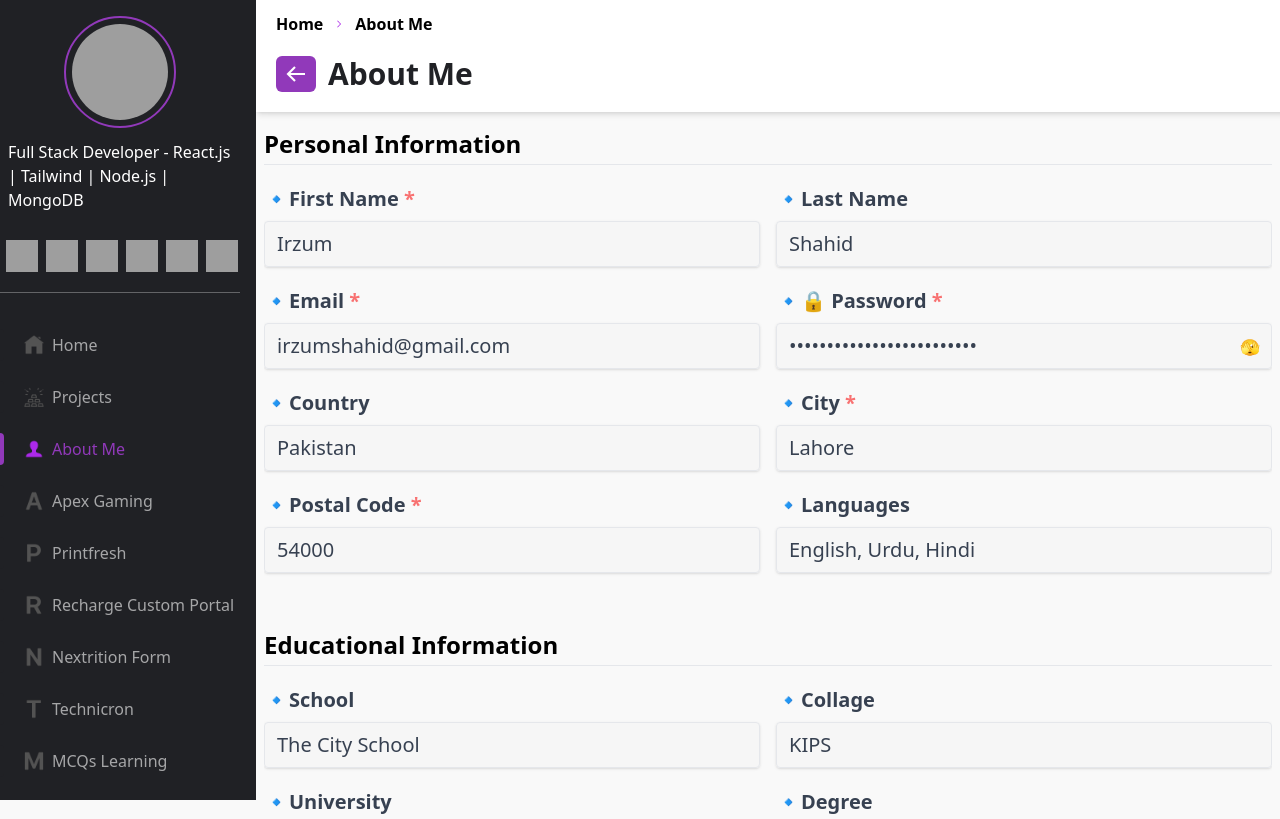
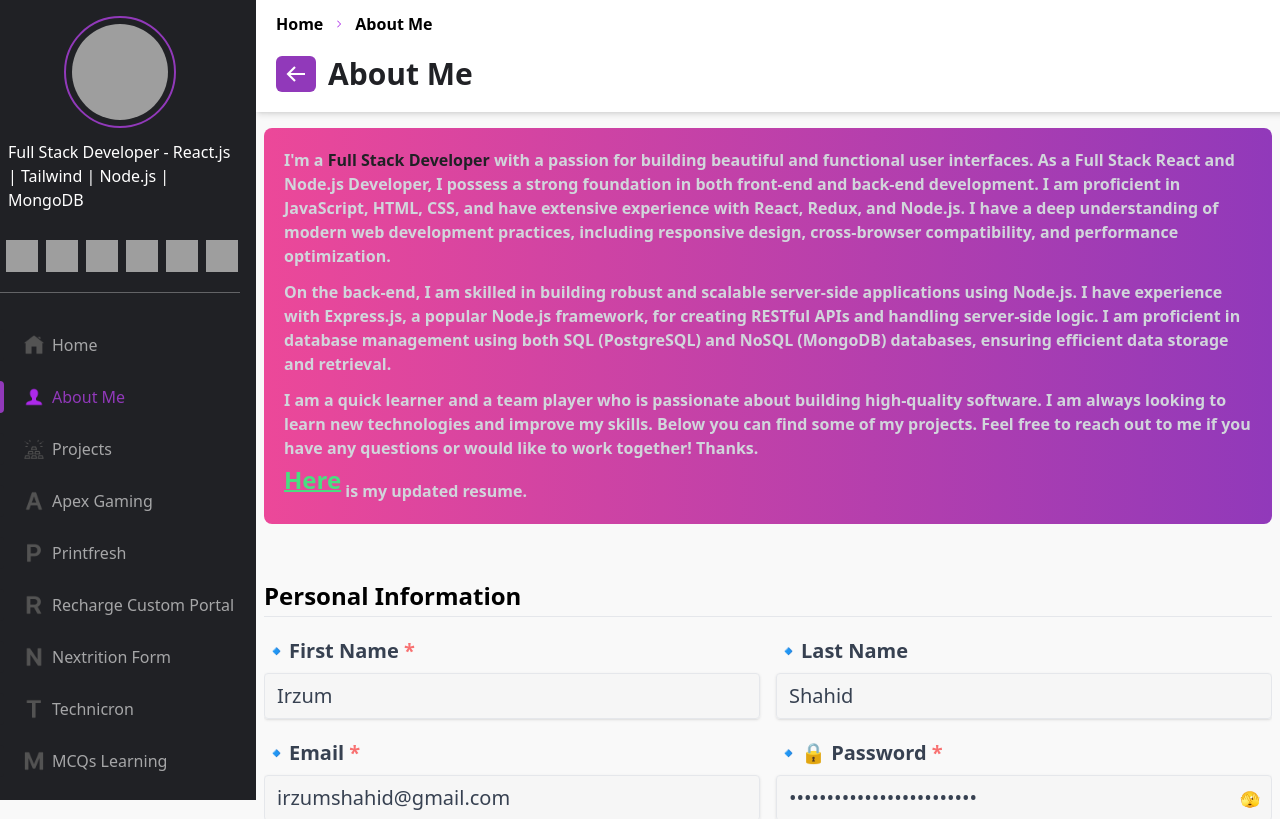
Before and after one commit to izumshahid/portfolio, a Next.js app: page /AboutMe in a window 1280 px wide. Shown: the top 819 px of the page. Built offline with nearby package versions, Linux system fonts and the light colour scheme; grey boxes are pictures that could not be loaded.

Commit message:
reorder nav links, home pageupdated, about me updated, skill and interests updated

```diff
--- a/src/app/AboutMe/page.js
+++ b/src/app/AboutMe/page.js
@@ -7,6 +7,50 @@ import React from "react";
 const Profile = () => {
   return (
     <div className="pb-5">
+      <div className="flex flex-col gap-3 2xl:text-xl mb-14 text-gray-300 p-5 rounded-lg font-semibold bg-gradient-to-r from-pink-500 to-main_purple_color">
+        <p>
+          I'm a{" "}
+          <strong className="text-main_black_color">
+            Full Stack Developer
+          </strong>{" "}
+          with a passion for building beautiful and functional user interfaces.
+          As a Full Stack React and Node.js Developer, I possess a strong
+          foundation in both front-end and back-end development. I am proficient
+          in JavaScript, HTML, CSS, and have extensive experience with React,
+          Redux, and Node.js. I have a deep understanding of modern web
+          development practices, including responsive design, cross-browser
+          compatibility, and performance optimization.
+        </p>
+
+        <p>
+          On the back-end, I am skilled in building robust and scalable
+          server-side applications using Node.js. I have experience with
+          Express.js, a popular Node.js framework, for creating RESTful APIs and
+          handling server-side logic. I am proficient in database management
+          using both SQL (PostgreSQL) and NoSQL (MongoDB) databases, ensuring
+          efficient data storage and retrieval.
+        </p>
+
+        <p>
+          I am a quick learner and a team player who is passionate about
+          building high-quality software. I am always looking to learn new
+          technologies and improve my skills. Below you can find some of my
+          projects. Feel free to reach out to me if you have any questions or
+          would like to work together! Thanks.
+        </p>
+
+        <p>
+          <a
+            href="https://drive.google.com/file/d/1aThXKPF0SG-b6p7BZnEMnH5Dqhnp2NBQ/view?usp=sharing"
+            target="_blank"
+            className="text-green-400 text-xl font-bold underline animate-bounce inline-block"
+          >
+            <span className="text-2xl font-bold">Here</span>
+          </a>{" "}
+          is my updated resume.
+        </p>
+      </div>
+
       <div className="PersonalInfo mb-12">
         <p className="text-lg md:text-2xl font-semibold mb-5 pb-1 border-b">
           Personal Information
--- a/src/app/page.js
+++ b/src/app/page.js
@@ -12,60 +12,20 @@ import Typed from "react-typed";
 
 export default function Home() {
   return (
-    <div className="flex flex-col gap-5 mb-5">
-      <div className="text-white md:p-5 rounded-bl-full rounded-tr-full">
-        <div className="w-40 rounded-full m-auto mb-5 overflow-hidden p-2 border-2 border-main_hover_purple bg-green-600">
+    <div className="flex flex-col gap-5 mb-5 justify-center h-full items-center">
+      <div className="text-white md:p-5 rounded-bl-full rounded-tr-full ">
+        <div className="w-40 2xl:w-44 rounded-full m-auto mb-8 md:mb-10 overflow-hidden p-2 border-2 border-main_hover_purple bg-green-600">
           <Image
             src={My_PROFILE_IMG}
             alt="heroimg"
             className="w-full object-contain rounded-full border-2 border-main_hover_purple p-2 bg-main_purple_color"
           />
         </div>
-        {/* <div className="flex flex-col gap-3">
-          <p>
-            I'm a <strong>Full Stack Developer</strong> with a passion for
-            building beautiful and functional user interfaces. As a Full Stack
-            React and Node.js Developer, I possess a strong foundation in both
-            front-end and back-end development. I am proficient in JavaScript,
-            HTML, CSS, and have extensive experience with React, Redux, and
-            Node.js. I have a deep understanding of modern web development
-            practices, including responsive design, cross-browser compatibility,
-            and performance optimization.
-          </p>
-
-          <p>
-            On the back-end, I am skilled in building robust and scalable
-            server-side applications using Node.js. I have experience with
-            Express.js, a popular Node.js framework, for creating RESTful APIs
-            and handling server-side logic. I am proficient in database
-            management using both SQL (PostgreSQL) and NoSQL (MongoDB)
-            databases, ensuring efficient data storage and retrieval.
-          </p>
-
-          <p>
-            I am a quick learner and a team player who is passionate about
-            building high-quality software. I am always looking to learn new
-            technologies and improve my skills. Below you can find some of my
-            projects. Feel free to reach out to me if you have any questions or
-            would like to work together! Thanks.
-          </p>
-
-          <p>
-            <a
-              href="https://drive.google.com/file/d/1aThXKPF0SG-b6p7BZnEMnH5Dqhnp2NBQ/view?usp=sharing"
-              target="_blank"
-              className="text-green-500 text-xl font-bold underline animate-bounce inline-block"
-            >
-              Here
-            </a>{" "}
-            is my updated resume.
-          </p>
-        </div> */}
         <div className="text-center">
-          <p className="text-2xl sm:text-4xl font-bold font-serif">
+          <p className="text-2xl sm:text-4xl 2xl:text-[60px] font-bold font-serif mb-3 md:mb-5">
             IRZUM <span className="text-main_purple_color">SHAHID</span>
           </p>
-          <h1 className="text-xl sm:text-4xl font-bold font-serif text-main_purple_color ">
+          <h1 className="text-xl sm:text-4xl 2xl:text-[60px] font-bold font-serif text-main_purple_color ">
             I'm a{" "}
             <Typed
               strings={[
@@ -78,7 +38,7 @@ export default function Home() {
               backSpeed={50}
               cursorChar="|"
               showCursor={true}
-              className="text-xl sm:text-4xl font-bold text-main_purple_color"
+              className="text-xl sm:text-4xl 2xl:text-[60px] font-bold text-main_purple_color"
             >
               <input type="text" className="bg-transparent text-white" />
             </Typed>
--- a/src/components/Interests.js
+++ b/src/components/Interests.js
@@ -12,7 +12,7 @@ export const Interests = () => {
         {INTERESTS.map(({ title }, idx) => (
           <div
             key={idx}
-            className="bg-main_purple_color hover:bg-main_hover_purple min-w-fit w-9 text-center rounded-md hover:scale-110 transition-all duration-300 ease-in-out cursor-default"
+            className="bg-gradient-to-r from-pink-500 to-main_purple_color min-w-fit w-9 text-center rounded-md hover:scale-110 transition-all duration-300 ease-in-out cursor-default"
           >
             <p className="text-white text-sm sm:text-base p-3 lg:text-lg">
               {title}
--- a/src/components/Skills.js
+++ b/src/components/Skills.js
@@ -11,7 +11,7 @@ const Skills = () => {
         {SKILLS_ARR.map(({ title }, idx) => (
           <div
             key={idx}
-            className="bg-main_purple_color hover:bg-main_hover_purple min-w-fit w-9 text-center rounded-md hover:scale-110 transition-all duration-300 ease-in-out cursor-default"
+            className="bg-gradient-to-r from-pink-500 to-main_purple_color min-w-fit w-9 text-center rounded-md hover:scale-110 transition-all duration-300 ease-in-out cursor-default"
           >
             <p className="text-white text-sm sm:text-base p-3 lg:text-lg">
               {title}
--- a/src/utils/contants.js
+++ b/src/utils/contants.js
@@ -249,14 +249,14 @@ export const NAV_ARRAY = [
     img: HOME_IMAGE,
   },
   {
+    link: "/AboutMe",
+    title: "About Me",
+    img: ABOUT_ME,
+  },
+  {
     link: "/Projects",
     title: "Projects",
     img: PROJECTS,
-  },
-  {
-    link: "/AboutMe",
-    title: "About Me",
-    img: ABOUT_ME,
   },
   {
     link: "/ApexGaming",
```
